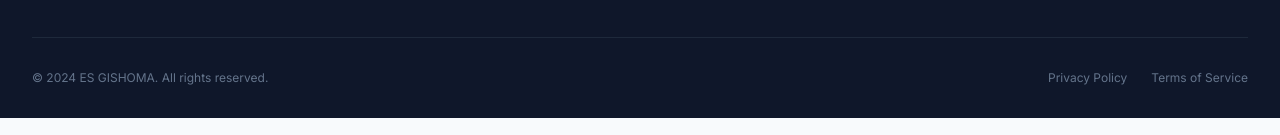
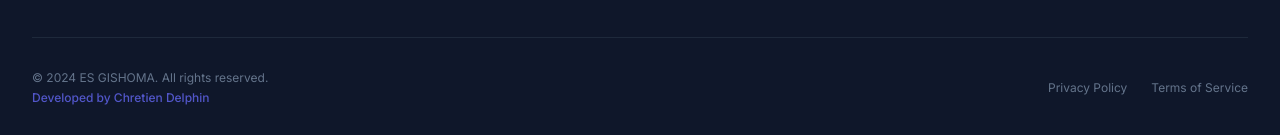
Before and after one commit to konnekulture/es-gishoma, a React (Vite) app: page / in a window 1280 px wide. Shown: the part 2680-2815 px from the top of the page. Built offline with nearby package versions, Linux system fonts and the light colour scheme.

Commit message:
feat: Add developer credit to footer
Includes the developer's name and a subtle style for the footer, enhancing user attribution.

```diff
--- a/App.tsx
+++ b/App.tsx
@@ -176,7 +176,10 @@ const Footer: React.FC = () => {
           </div>
         </div>
         <div className="border-t border-slate-800 pt-8 flex flex-col md:flex-row justify-between items-center text-slate-500 text-xs">
-          <p className="text-center md:text-left">© 2024 ES GISHOMA. All rights reserved.</p>
+          <div className="text-center md:text-left space-y-1">
+            <p>© 2024 ES GISHOMA. All rights reserved.</p>
+            <p className="text-indigo-500/80 font-medium">Developed by Chretien Delphin</p>
+          </div>
           <div className="flex space-x-6 mt-4 md:mt-0">
             <a href="#" className="hover:text-white transition-colors">Privacy Policy</a>
             <a href="#" className="hover:text-white transition-colors">Terms of Service</a>
```
Also changed, not shown: 1 other file (tests, documents, lock files or other folders).
